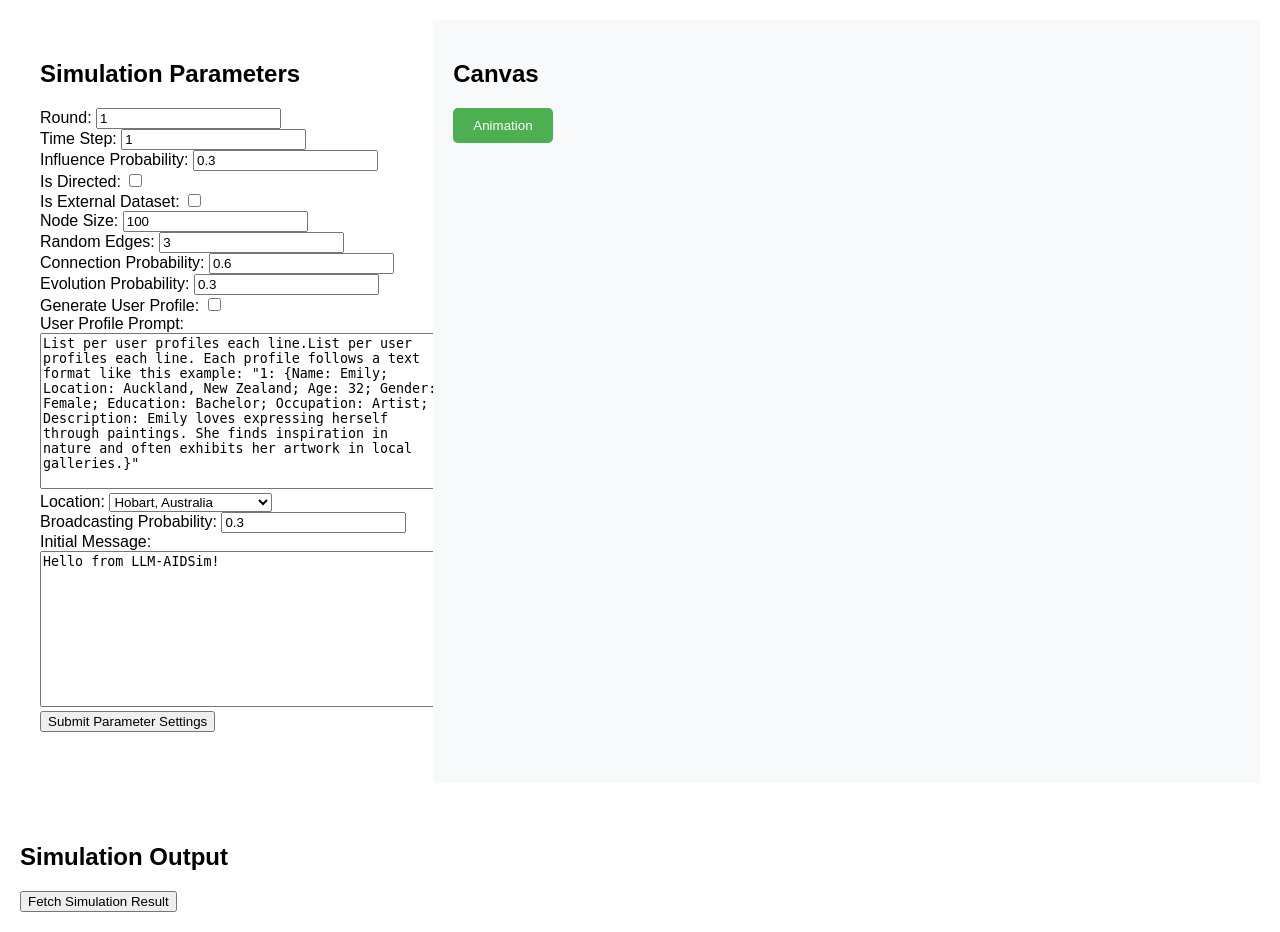
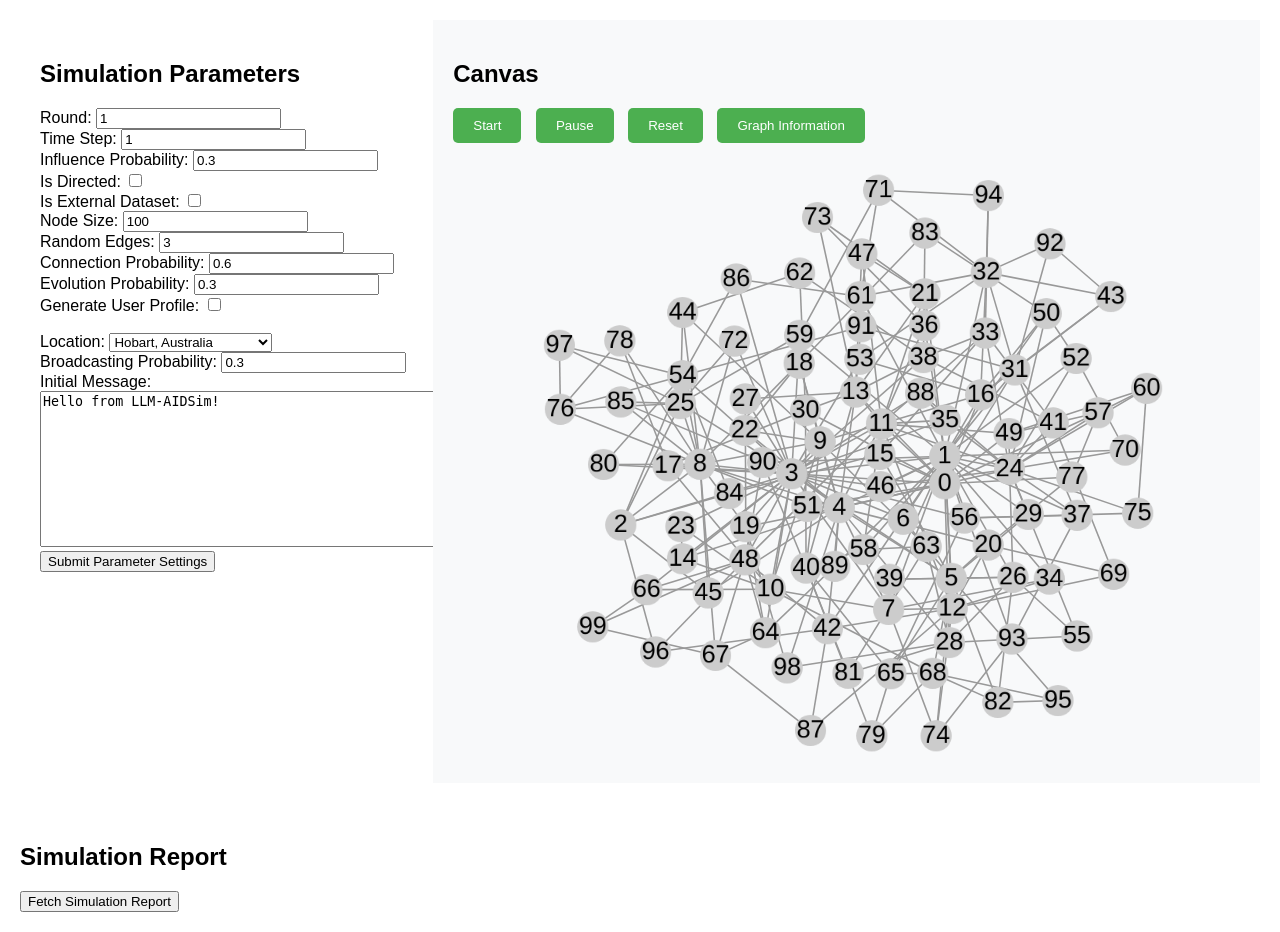
Before and after one commit to lindsay0416/AI_impact_human_social_network, a Flask app: page / in a window 1280 px wide. Shown: the part 100-1032 px from the top of the page. Run offline with Flask 2, Linux system fonts and the light colour scheme; some libraries are stand-ins or nearby versions.

Commit message:
add simulation visualization

```diff
--- a/visualizer/app.py
+++ b/visualizer/app.py
@@ -66,9 +66,12 @@ def get_simulation_result():
 
 @app.route('/simulation-graph', methods=['GET'])
 def load_graph():
+    data = {}
     try:
         with open('saved/graph.json', 'r') as f:
-            data = json.load(f)
+            data["graph_data"] = json.load(f)
+        with open('saved/results.json', 'r') as f:
+            data["user_data"] = json.load(f)
         return jsonify(data)
     except FileNotFoundError:
         return jsonify({"status": "No simulation result found."}), 404
--- a/visualizer/templates/simulation.html
+++ b/visualizer/templates/simulation.html
@@ -67,7 +67,7 @@
         /* Tooltip styles */
         .cy-tooltip {
             position: absolute;
-            max-width: 200px; /* Set a maximum width for the tooltip */
+            max-width: 200px;
             padding: 10px;
             background-color: rgba(0, 0, 0, 0.7);
             color: white;
@@ -75,9 +75,9 @@
             font-size: 12px;
             pointer-events: none;
             z-index: 10;
-            display: none; /* Initially hidden */
-            white-space: normal; /* Allow text wrapping */
-            word-wrap: break-word; /* Break long words if necessary */
+            display: none;
+            white-space: normal;
+            word-wrap: break-word;
         }
     </style>
 </head>
@@ -118,8 +118,8 @@
 
                 <label for="generate_user_profile">Generate User Profile:</label>
                 <input type="checkbox" id="generate_user_profile" name="generate_user_profile" value="true" {% if data.get("generate_user_profile") %}checked{% endif %}><br>
-                <label for="user_profile_prompt">User Profile Prompt:</label>
-                <textarea id="user_profile_prompt" name="user_profile_prompt" rows="10" cols="48">List per user profiles each line.List per user profiles each line. Each profile follows a text format like this example: "1: {Name: Emily; Location: Auckland, New Zealand; Age: 32; Gender: Female; Education: Bachelor; Occupation: Artist; Description: Emily loves expressing herself through paintings. She finds inspiration in nature and often exhibits her artwork in local galleries.}"</textarea><br>
+                <label for="user_profile_prompt" style="display: none;">User Profile Prompt:</label>
+                <textarea id="user_profile_prompt" name="user_profile_prompt" rows="10" cols="48"  style="display: none;">List per user profiles each line.List per user profiles each line. Each profile follows a text format like this example: "1: {Name: Emily; Location: Auckland, New Zealand; Age: 32; Gender: Female; Education: Bachelor; Occupation: Artist; Description: Emily loves expressing herself through paintings. She finds inspiration in nature and often exhibits her artwork in local galleries.}"</textarea><br>
 
                 <label for="location">Location:</label>
                 <select id="location" name="location">
@@ -141,81 +141,164 @@
         <div id="content">
             <h2>Canvas</h2>
             <div id="buttons">
-                <!-- <button type="button" onclick="startSimulation()">Start</button>
-                <button type="button" onclick="nextStep()">Next</button>
-                <button type="button" onclick="stopSimulation()">Stop</button> -->
-                <button type="button" onclick="loadGraph()">Animation</button>
+                <button type="button" id="start-btn">Start</button>
+                <button type="button" id="pause-btn">Pause</button>
+                <button type="button" id="reset-btn">Reset</button>
+                <button type="button" onclick="loadGraph()">Graph Information</button>
             </div>
             <div id="cy" style="width: 800px; height: 600px;"></div>
-
         </div>
     </div>
 
     <div id="output-container">
-        <h2>Simulation Output</h2>
+        <h2>Simulation Report</h2>
         <pre id="output"></pre>
-        <button type="button" onclick="fetchSimulationResult()">Fetch Simulation Result</button>
+        <button type="button" onclick="fetchSimulationResult()">Fetch Simulation Report</button>
     </div>
-</body>
-<script src="https://cdnjs.cloudflare.com/ajax/libs/socket.io/4.0.0/socket.io.js"></script>
-<script src="https://d3js.org/d3.v7.min.js"></script>
+
     <script>
-    var socket = io.connect('http://' + document.domain + ':' + location.port);
+        let cy;
+        let animationInterval;
+        let currentRound = 0;
+        let currentStep = 0;
+        let simulationData;
+        let isPaused = false;
 
-    function startSimulation() {
-        socket.emit('start-simulation', {});
+        function loadSimulationData() {
+            return fetch('/simulation-result')
+                .then(response => response.json())
+                .then(data => {
+                    simulationData = data.simulation;
+                });
         }
 
-    socket.on('simulation_update', function(data) {
-        document.getElementById('output').innerText = JSON.stringify(data, null, 2);
-    });
-
-    function nextStep() {
-        console.log("Next step in simulation");
+        // Function to get node data by ID from the simulation data
+        function getNodeDataById(nodeId) {
+            user_data = simulationData[currentRound].result[currentStep].user_data
+            for (let user of user_data) {
+                if (user.id.toString() === nodeId) {
+                    return user;
+                }
+            }
+            return null;
         }
 
-    function stopSimulation() {
-        console.log("Simulation stopped");
+
+        function colorMapping(status) {
+            switch (status) {
+                case 0: return '#ff0000'; // Red
+                case 1: return '#00ff00'; // Green
+                default: return '#cccccc'; // Grey
+            }
         }
 
-    function toggleAnimation() {
-        console.log("Animation toggled");
+        function updateNodeColors(stepData) {
+            stepData.user_data.forEach(user => {
+                cy.getElementById(user.id.toString()).style('background-color', colorMapping(user.status));
+            });
         }
 
-    function fetchSimulationResult() {
-        fetch('/simulation-result')
-            .then(response => response.json())
-            .then(data => {
-                document.getElementById('output').innerText = JSON.stringify(data, null, 2);
-            })
-            .catch(error => console.error('Error fetching simulation result:', error));
+        function updateTooltip(nodeId) {
+            const nodeData = getNodeDataById(nodeId);
+            if (nodeData && nodeData.posts && nodeData.posts.length > 0) {
+                const lastPost = JSON.parse(nodeData.posts[nodeData.posts.length - 1]);
+                return `
+                    <strong>Last Post:</strong><br>
+                    ${lastPost.response}<br>
+                    Opinion: ${lastPost.opinion}<br>
+                    Phrases: ${lastPost.phrases}
+                `;
+            } else {
+                return "No posts available";
             }
+        }
+
+        function startAnimation() {
+            if (!isPaused) {
+                currentRound = 0;
+                currentStep = 0;
+            }
+
+            isPaused = false;
+
+            animationInterval = setInterval(() => {
+                if (currentRound < simulationData.length) {
+                    const roundData = simulationData[currentRound].result;
+
+                    if (currentStep < roundData.length) {
+                        currentSimulationData = roundData[currentStep]
+                        console.log(currentSimulationData)
+                        updateNodeColors(roundData[currentStep]);
+                        currentStep++;
+                    } else {
+                        // Move to the next round
+                        currentRound++;
+                        currentStep = 0;
+
+                        if (currentRound < simulationData.length) {
+                            // Initialize the first step of the next round
+                            updateNodeColors(simulationData[currentRound].result[currentStep]);
+                        } else {
+                            clearInterval(animationInterval); // End of all rounds
+                        }
+                    }
+                } else {
+                    clearInterval(animationInterval); // End of all rounds
+                }
+            }, 1000); // Adjust the speed as needed (1000ms = 1 second per step)
+        }
+
+
+        function pauseAnimation() {
+            clearInterval(animationInterval);
+            isPaused = true;
+        }
+
+        function resetAnimation() {
+            clearInterval(animationInterval);
+            currentRound = 0;
+            currentStep = 0;
+            isPaused = false;
+            cy.nodes().style('background-color', '#cccccc'); // Reset all node colors to grey
+        }
+
+        document.getElementById('start-btn').addEventListener('click', startAnimation);
+        document.getElementById('pause-btn').addEventListener('click', pauseAnimation);
+        document.getElementById('reset-btn').addEventListener('click', resetAnimation);
 
         function loadGraph() {
             fetch('/simulation-graph')
                 .then(response => response.json())
                 .then(data => {
-                var nodes = [];
-                var edges = [];
-                var elements = [];
-                data.nodes.forEach(node => {
+                    const elements = [];
+
+                    // Populate elements with nodes
+                    data.graph_data.nodes.forEach(node => {
                         elements.push({
                             data: {
-                            id: node.id,
-                            profile: node.profile ? node.profile : `Node ${node.id}`
-                        }
-                    });
-                });
-                data.edges.forEach(edge => {
-                    elements.push({
-                        data: {
-                            source: edge[0],
-                            target: edge[1]
+                                id: node.id.toString(),
+                                label: node.label ? node.label : `${node.id}`,
+                                profile: node.profile
                             }
                         });
                     });
 
-                var cy = cytoscape({
+                    // Populate elements with edges
+                    data.graph_data.edges.forEach(edge => {
+                        elements.push({
+                            data: {
+                                source: edge[0].toString(),
+                                target: edge[1].toString()
+                            }
+                        });
+                    });
+
+                    // Initialize Cytoscape with the elements
+                    if (cy) {
+                        cy.destroy(); // Destroy the previous instance if it exists
+                    }
+
+                    cy = cytoscape({
                         container: document.getElementById('cy'),
                         elements: elements,
                         style: [
@@ -225,7 +308,7 @@
                                     'label': 'data(label)',
                                     'width': 20,
                                     'height': 20,
-                                'background-color': '#69b3a2',
+                                    'background-color': '#cccccc',
                                     'text-valign': 'center',
                                     'text-halign': 'center'
                                 }
@@ -233,55 +316,69 @@
                             {
                                 selector: 'edge',
                                 style: {
-                                'width': 2,
+                                    'width': 1,
                                     'line-color': '#999'
                                 }
                             }
                         ],
                         layout: {
-                        name: 'cose',  // or 'grid', 'circle', etc.
+                            name: 'cose', // or 'grid', 'circle', etc.
                             fit: true,
                             padding: 10
                         }
                     });
 
-                var tooltip = document.createElement('div');
+                    // Tooltip setup
+                    const tooltip = document.createElement('div');
                     tooltip.className = 'cy-tooltip';
                     document.getElementById('cy').appendChild(tooltip);
 
-                // Event listener for node hover
-                cy.on('mouseover', 'node', function(evt) {
-                    var node = evt.target;
-                    var nodeData = elements.find(el => el.data.id === node.id());
+                    cy.on('click', 'node', function(evt) {
+                        const node = evt.target;
+                        const nodeData = elements.find(el => el.data.id === node.id());
 
-                    console.log(nodeData)
-                    var tooltipText = nodeData.data.profile ? `
+                        if (nodeData && nodeData.data.profile) {
+                            const content = `
                                 <strong>${nodeData.data.profile.Name}</strong><br>
                                 Location: ${nodeData.data.profile.Location}<br>
                                 Age: ${nodeData.data.profile.Age}<br>
                                 Gender: ${nodeData.data.profile.Gender}<br>
                                 Occupation: ${nodeData.data.profile.Occupation}<br>
                                 ${nodeData.data.profile.Description}
-                    ` : `Node ${node.id()}`;
-                    tooltip.innerHTML = tooltipText;
+                            `;
+                            tooltip.innerHTML = content;
                             tooltip.style.display = 'block';
 
-                    // Get the position of the node
-                    var position = node.renderedPosition();
+                            const position = node.renderedPosition();
+                            tooltip.style.left = (position.x + 15) + 'px';
+                            tooltip.style.top = (position.y - tooltip.offsetHeight - 15) + 'px';
+                        }
+                    });
 
-                    // Adjust the tooltip's position based on the node's position
-                    tooltip.style.left = (position.x + 15) + 'px';  // Adjust the offset as needed
+                    cy.on('mouseover', 'node', function(evt) {
+                        const node = evt.target;
+                        const tooltipContent = updateTooltip(node.id());
+
+                        tooltip.innerHTML = tooltipContent;
+                        tooltip.style.display = 'block';
+
+                        const position = node.renderedPosition();
+                        tooltip.style.left = (position.x + 15) + 'px';
                         tooltip.style.top = (position.y - tooltip.offsetHeight - 15) + 'px';
                     });
 
-                // Event listener for node mouseout (to hide the tooltip)
-                cy.on('mouseout', 'node', function(evt) {
+                    cy.on('mouseout', 'node', function() {
                         tooltip.style.display = 'none';
                     });
                 })
                 .catch(error => console.error('Error loading graph:', error));
         }
 
+        document.addEventListener('DOMContentLoaded', () => {
+            loadSimulationData();
+            loadGraph(); // Ensure the graph is loaded when the page is ready
+        });
+
     </script>
-
+</body>
 </html>
```
Lines whose indentation alone changed are shown as unchanged.
